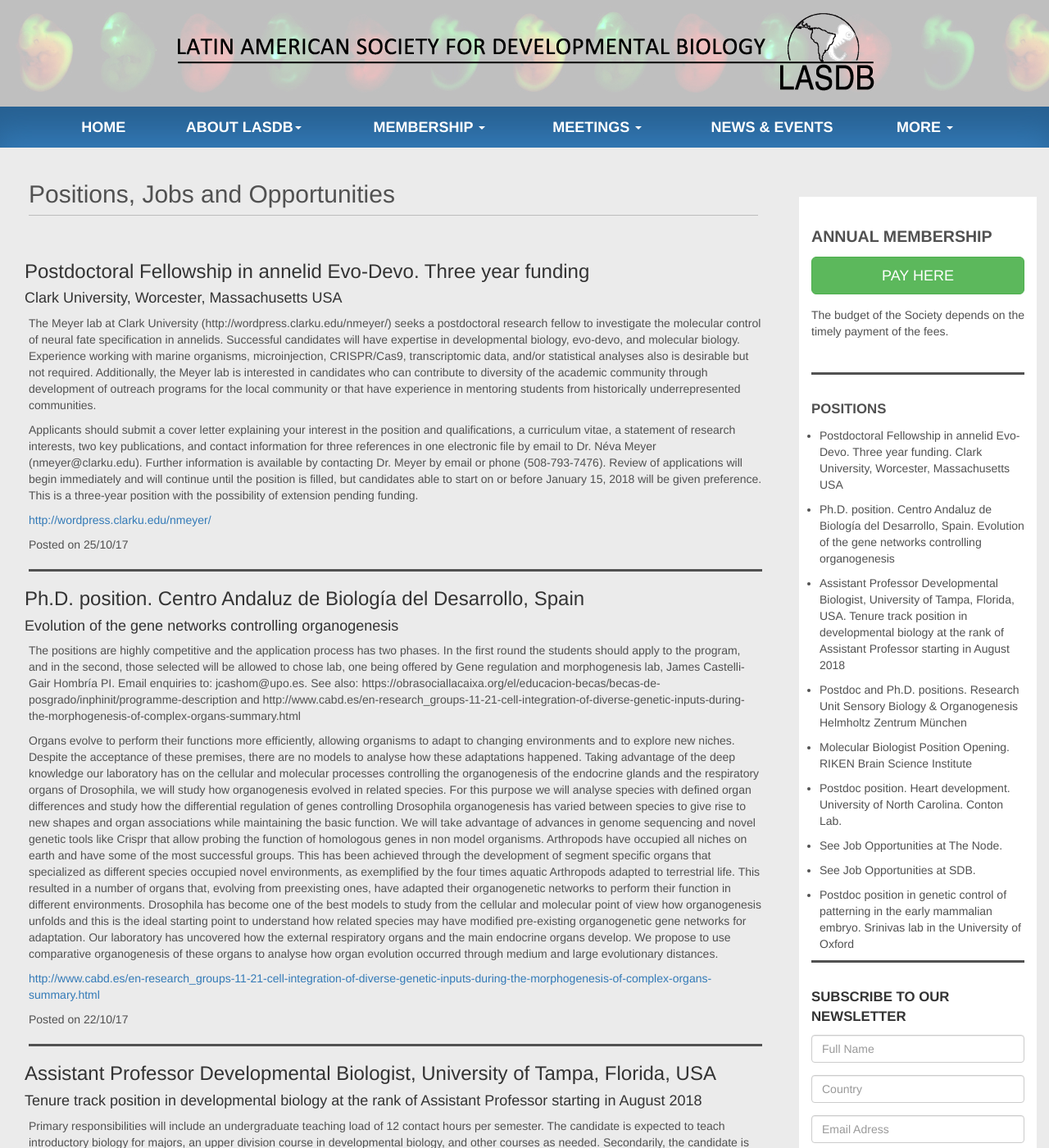
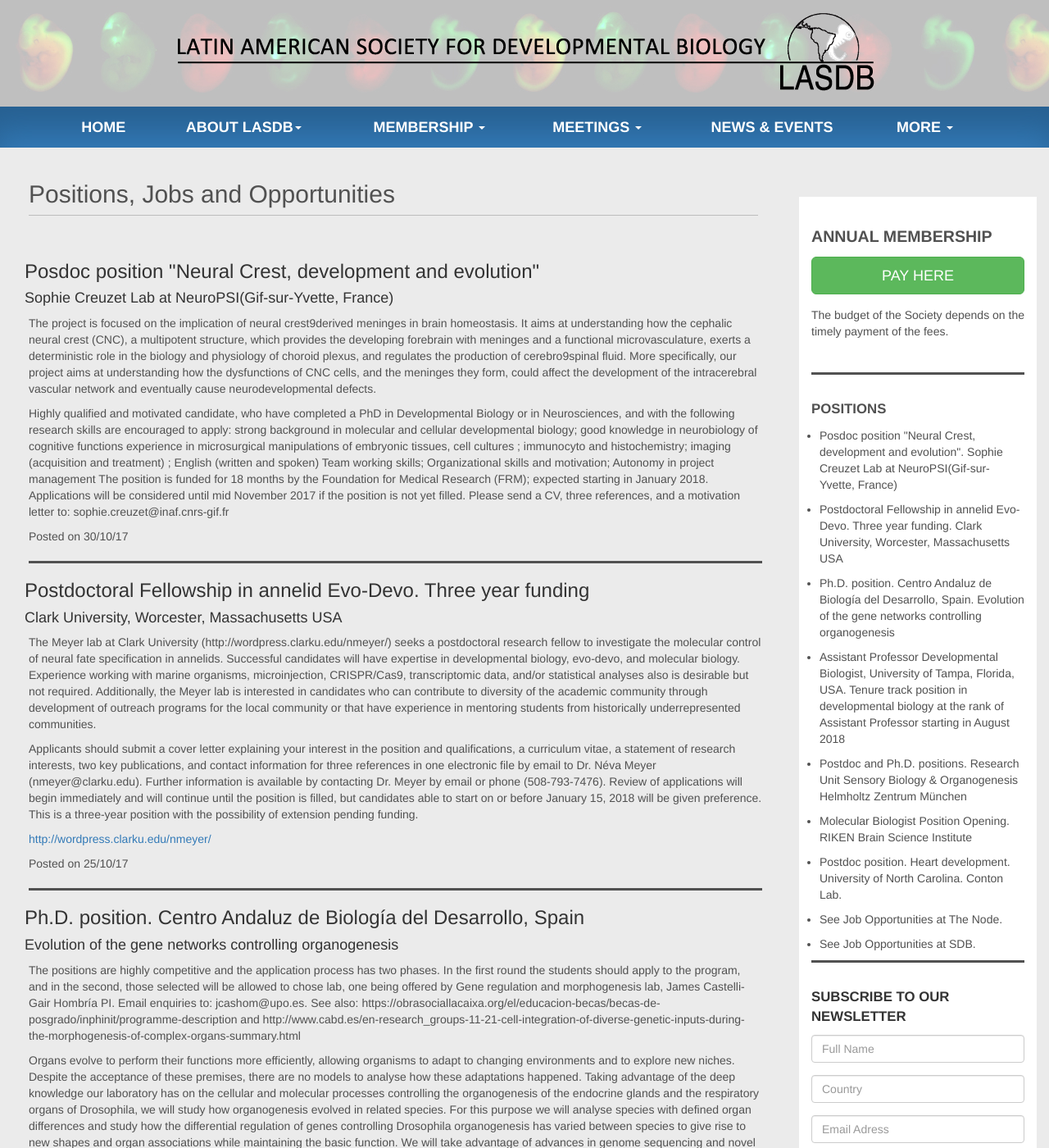
Before and after one commit to lasdb/lasdb.github.io, a Jekyll site: the page built from _posts/2000-01-01-jobs.markdown, in a window 1280 px wide and 1400 px high. Shown: the whole window at 82% size. Built offline with Jekyll 4.4.1, drawn with Linux system fonts in a browser that asks for light colours; nearby versions of some CDN libraries.

Commit message:
Update 2000-01-01-jobs.markdown

```diff
--- a/_posts/2000-01-01-jobs.markdown
+++ b/_posts/2000-01-01-jobs.markdown
@@ -5,6 +5,15 @@
 categories: jobs
 permalink: /pages/jobs.html
 jobs:
+  - title: 'Posdoc position "Neural Crest, development and evolution"'
+    date: '30/10/17'
+    subtitle: 'Sophie Creuzet Lab at NeuroPSI(Gif-sur-Yvette, France)'
+    body: 'The project is focused on the implication of neural crest9derived meninges in brain homeostasis. It aims at understanding how the cephalic neural crest (CNC), a multipotent structure, which provides the developing forebrain with meninges and a functional microvasculature, exerts a deterministic role in the biology and physiology of choroid plexus, and regulates the production of cerebro9spinal fluid. More specifically, our project aims at understanding how the dysfunctions of CNC cells, and the meninges they form, could affect the development of the intracerebral vascular network and eventually cause neurodevelopmental defects.'
+    par2: 'Highly qualified and motivated candidate, who have completed a PhD in Developmental Biology or in Neurosciences, and with the following research skills are encouraged to apply: strong background in molecular and cellular developmental biology; good knowledge in neurobiology of cognitive functions  experience in microsurgical manipulations of embryonic tissues, cell cultures ; immunocyto and histochemistry; imaging (acquisition and treatment) ; English (written and spoken)
+Team working skills; Organizational skills and motivation; Autonomy in project management
+The position is funded for 18 months by the Foundation for Medical Research (FRM); expected starting in January 2018. Applications will be considered until mid November 2017 if the position is not yet filled. Please send a CV, three references, and a motivation letter to: sophie.creuzet@inaf.cnrs-gif.fr'
+    URL: ''
+
   - title: 'Postdoctoral Fellowship in annelid Evo-Devo. Three year funding'
     date: '25/10/17'
     subtitle: 'Clark University, Worcester, Massachusetts USA'
```
